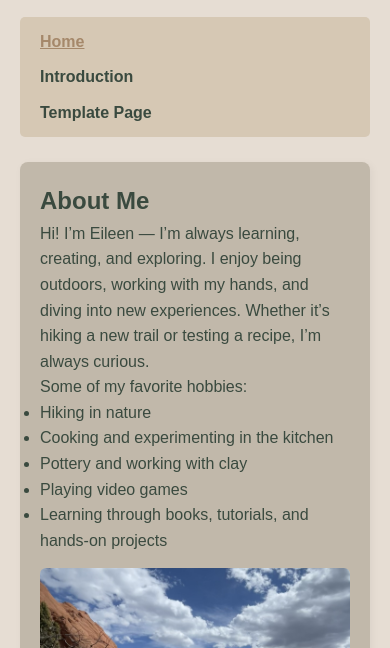
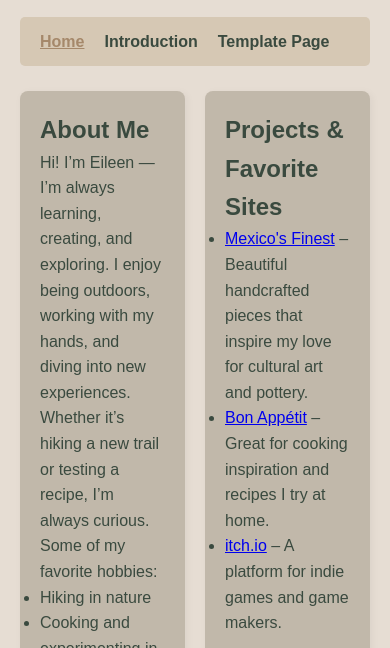
Before and after one commit to EileenChavez1/Portfolio, a plain HTML site: page index.html in a window 390 px wide. Shown: the part 177-825 px from the top of the page. Drawn offline with Linux system fonts and the light colour scheme.

Commit message:
style.css

```diff
--- a/css/style.css
+++ b/css/style.css
@@ -12,7 +12,7 @@ File Name: styles.css
   padding: 0;
 }
 
-/* Body styles - earthy tones */
+/* Body style */
 body {
   font-family: Arial, sans-serif;
   background-color: #e6ddd3; /* light clay/beige */
@@ -95,19 +95,3 @@ footer {
   font-size: 0.9rem;
   color: #7a6a53;
 }
-
-/* Responsive layout for mobile */
-@media (max-width: 768px) {
-  main {
-    flex-direction: column;
-  }
-
-  .column {
-    flex: 1 1 100%;
-  }
-
-  nav ul {
-    flex-direction: column;
-    gap: 10px;
-  }
-}
```
